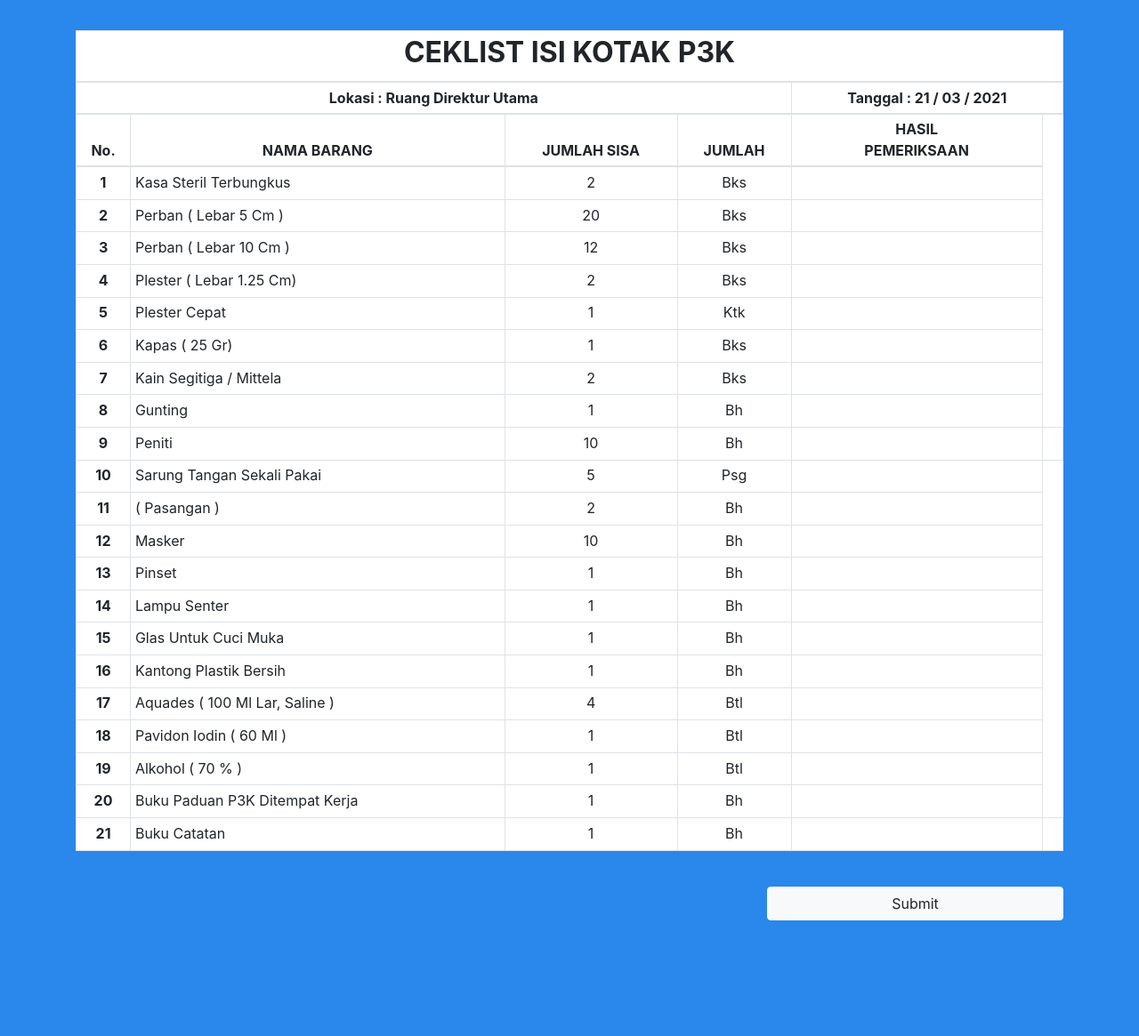
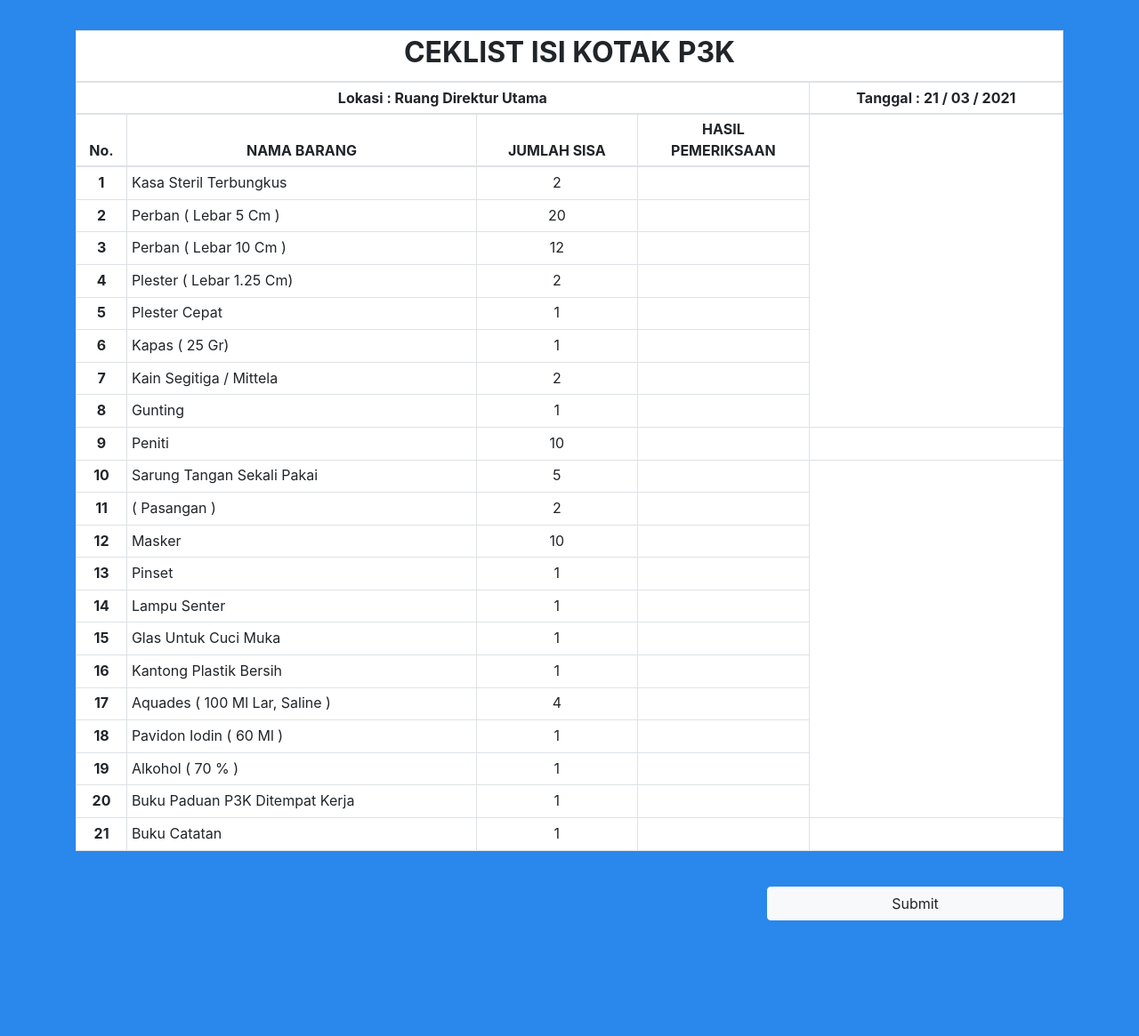
Before and after one commit to rickosong/projek-sekolah, a Django app: page /pendataan/ in a window 1280 px wide. Shown: the part 66-1231 px from the top of the page at 89% size. Run offline with Django 3.2, Linux system fonts and the light colour scheme; some libraries are stand-ins or nearby versions.

Commit message:
menghapus bagian 'jumlah' di dalam tabe di file pendataan

```diff
--- a/templates/pendataan.html
+++ b/templates/pendataan.html
@@ -69,7 +69,6 @@
               <th scope="col">No.</th>
               <th scope="col">NAMA BARANG</th>
               <th scope="col">JUMLAH SISA</th>
-              <th scope="col">JUMLAH</th>
               <th scope="col">HASIL
                   <br> PEMERIKSAAN</th>
             </tr>
@@ -79,7 +78,6 @@
               <th scope="row">1</th>
               <td class="kiri">kasa steril terbungkus</td>
               <td>2</td>
-              <td>bks</td>
               <td><input type="text"></td>
             </tr>
 
@@ -87,7 +85,6 @@
               <th scope="row">2</th>
               <td class="kiri">perban ( lebar 5 cm )</td>
               <td>20</td>
-              <td>bks</td>
               <td><input type="text"></td>
             </tr>
 
@@ -95,7 +92,6 @@
               <th scope="row">3</th>
               <td class="kiri">perban ( lebar 10 cm )</td>
               <td>12</td>
-              <td>bks</td>
               <td><input type="text"></td>
             </tr>
 
@@ -103,7 +99,6 @@
               <th scope="row">4</th>
               <td class="kiri">plester ( lebar 1.25 cm)</td>
               <td>2</td>
-              <td>bks</td>
               <td><input type="text"></td>
             </tr>
 
@@ -111,7 +106,6 @@
               <th scope="row">5</th>
               <td class="kiri">plester cepat</td>
               <td>1</td>
-              <td>ktk</td>
               <td><input type="text"></td>
             </tr>
 
@@ -119,7 +113,6 @@
               <th scope="row">6</th>
               <td class="kiri">kapas ( 25 gr)</td>
               <td>1</td>
-              <td>bks</td>
               <td><input type="text"></td>
             </tr>
 
@@ -127,7 +120,6 @@
               <th scope="row">7</th>
               <td class="kiri">kain segitiga / mittela</td>
               <td>2</td>
-              <td>bks</td>
               <td><input type="text"></td>
             </tr>
 
@@ -135,7 +127,6 @@
               <th scope="row">8</th>
               <td class="kiri">gunting</td>
               <td>1</td>
-              <td>bh</td>
               <td><input type="text"></td>
             </tr>
 
@@ -143,7 +134,6 @@
               <th scope="row">9</th>
               <td class="kiri">peniti</td>
               <td>10</td>
-              <td>bh</td>
               <td><input type="text"><td>
             </tr>
 
@@ -151,7 +141,6 @@
               <th scope="row">10</th>
               <td class="kiri">sarung tangan sekali pakai</td>
               <td>5</td>
-              <td>psg</td>
               <td><input type="text"></td>
             </tr>
 
@@ -159,7 +148,6 @@
               <th scope="row">11</th>
               <td class="kiri">( pasangan )</td>
               <td>2</td>
-              <td>bh</td>
               <td><input type="text"></td>
             </tr>
 
@@ -167,7 +155,6 @@
               <th scope="row">12</th>
               <td class="kiri">masker</td>
               <td>10</td>
-              <td>bh</td>
               <td><input type="text"></td>
             </tr>
 
@@ -175,7 +162,6 @@
               <th scope="row">13</th>
               <td class="kiri">pinset</td>
               <td>1</td>
-              <td>bh</td>
               <td><input type="text"></td>
             </tr>
 
@@ -183,7 +169,6 @@
               <th scope="row">14</th>
               <td class="kiri">lampu senter</td>
               <td>1</td>
-              <td>bh</td>
               <td><input type="text"></td>
             </tr>
 
@@ -191,7 +176,6 @@
               <th scope="row">15</th>
               <td class="kiri">glas untuk cuci muka</td>
               <td>1</td>
-              <td>bh</td>
               <td><input type="text"></td>
             </tr>
 
@@ -199,7 +183,6 @@
               <th scope="row">16</th>
               <td class="kiri">kantong plastik bersih</td>
               <td>1</td>
-              <td>bh</td>
               <td><input type="text"></td>
             </tr>
 
@@ -207,7 +190,6 @@
               <th scope="row">17</th>
               <td class="kiri">Aquades ( 100 ml lar, saline )</td>
               <td>4</td>
-              <td>btl</td>
               <td><input type="text"></td>
             </tr>
 
@@ -215,7 +197,6 @@
               <th scope="row">18</th>
               <td class="kiri">pavidon iodin ( 60 ml )</td>
               <td>1</td>
-              <td>btl</td>
               <td><input type="text"></td>
             </tr>
 
@@ -223,7 +204,6 @@
               <th scope="row">19</th>
               <td class="kiri">alkohol ( 70 % )</td>
               <td>1</td>
-              <td>btl</td>
               <td><input type="text"></td>
             </tr>
 
@@ -231,7 +211,6 @@
               <th scope="row">20</th>
               <td class="kiri">buku paduan p3K ditempat kerja</td>
               <td>1</td>
-              <td>bh</td>
               <td><input type="text"></td>
             </tr>
 
@@ -239,7 +218,6 @@
               <th scope="row">21</th>
               <td class="kiri">buku catatan</td>
               <td>1</td>
-              <td>bh</td>
               <td><input type="text"><td>
             </tr>
           </tbody>
```
